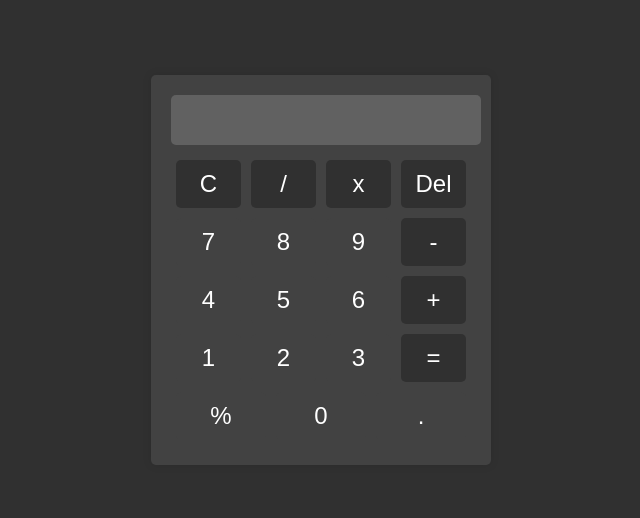
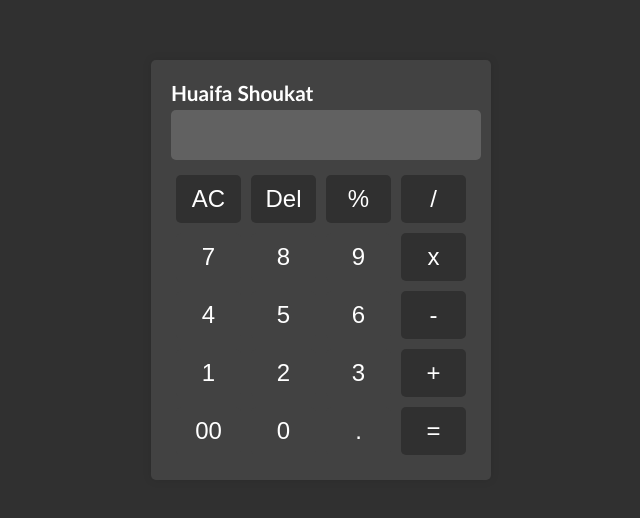
Before and after one commit to HuzaifaShoukat2/javaScript-calculator-assignment, a plain HTML site: page index.html in a window 1280 px wide. Shown: the part 130-648 px from the top of the page, without its empty margins (319-959 px from the left). Drawn offline with Linux system fonts and the light colour scheme.

Commit message:
initial commit

```diff
--- a/index.html
+++ b/index.html
@@ -4,42 +4,44 @@
     <meta charset="UTF-8">
     <meta name="viewport" content="width=device-width, initial-scale=1.0">
     <link rel="stylesheet" href="./style.css">
-    <title>Calculator</title>
+    <title>Calculator Assignment</title>
 </head>
 <body>
     <div class="calculator">
-
+        <span>Huaifa Shoukat</span>
         <div class="display">
             <input type="text" id="result" disabled>
         </div>
         <div class="bt-row">
-            <button  class="operator" onclick="clearDisplay()">C</button>
+            <button  class="operator" onclick="clearDisplay()">AC</button>
+            <button class="operator" onclick="deleteLastChar()">Del</button>
+            <button  class="operator" onclick="calculatePercentage()">%</button>
             <button class="operator" onclick="appendToDisplay('/')">/</button>
-            <button class="operator" onclick="appendToDisplay('*')">x</button>
-            <button class="operator" onclick="deleteLastChar()">Del</button>
         </div>
         <div class="bt-row">
             <button onclick="appendToDisplay('7')">7</button>
             <button onclick="appendToDisplay('8')">8</button>
             <button onclick="appendToDisplay('9')">9</button>
-            <button class="operator" onclick="appendToDisplay('-')">-</button>
+            <button class="operator" onclick="appendToDisplay('*')">x</button>
         </div>
         <div class="bt-row">
             <button onclick="appendToDisplay('4')">4</button>
             <button onclick="appendToDisplay('5')">5</button>
             <button onclick="appendToDisplay('6')">6</button>
-            <button class="operator" onclick="appendToDisplay('+')">+</button>
+            <button class="operator" onclick="appendToDisplay('-')">-</button>
         </div>
         <div class="bt-row">
             <button onclick="appendToDisplay('1')">1</button>
             <button onclick="appendToDisplay('2')">2</button>
             <button onclick="appendToDisplay('3')">3</button>
-            <button class="operator" onclick="calculate()">=</button>
+            <button class="operator" onclick="appendToDisplay('+')">+</button>
         </div>
         <div class="bt-row">
-            <button onclick="calculatePercentage()">%</button>
+
+            <button onclick="appendToDisplay('00')">00</button>
             <button onclick="appendToDisplay('0')">0</button>
             <button onclick="appendToDisplay('.')">.</button>
+            <button class="operator" onclick="calculate()">=</button>
         </div>
     </div>
 
--- a/style.css
+++ b/style.css
@@ -16,8 +16,12 @@ body {
     box-shadow: 0 0 10px rgba(0, 0, 0, 0.1);
     background-color: #424242;
 }
-
+.calculator span{
+    font-size: 1.3rem;
+    font-weight:bold;
+}
 .display {
+    margin-top: 5px;
     margin-bottom: 10px;
 }
 
@@ -32,9 +36,7 @@ body {
     padding: 5px;
     text-align: right;
     font-size: 1.4rem;
-
 }
-
 .bt-row {
     display: flex;
 }
```
